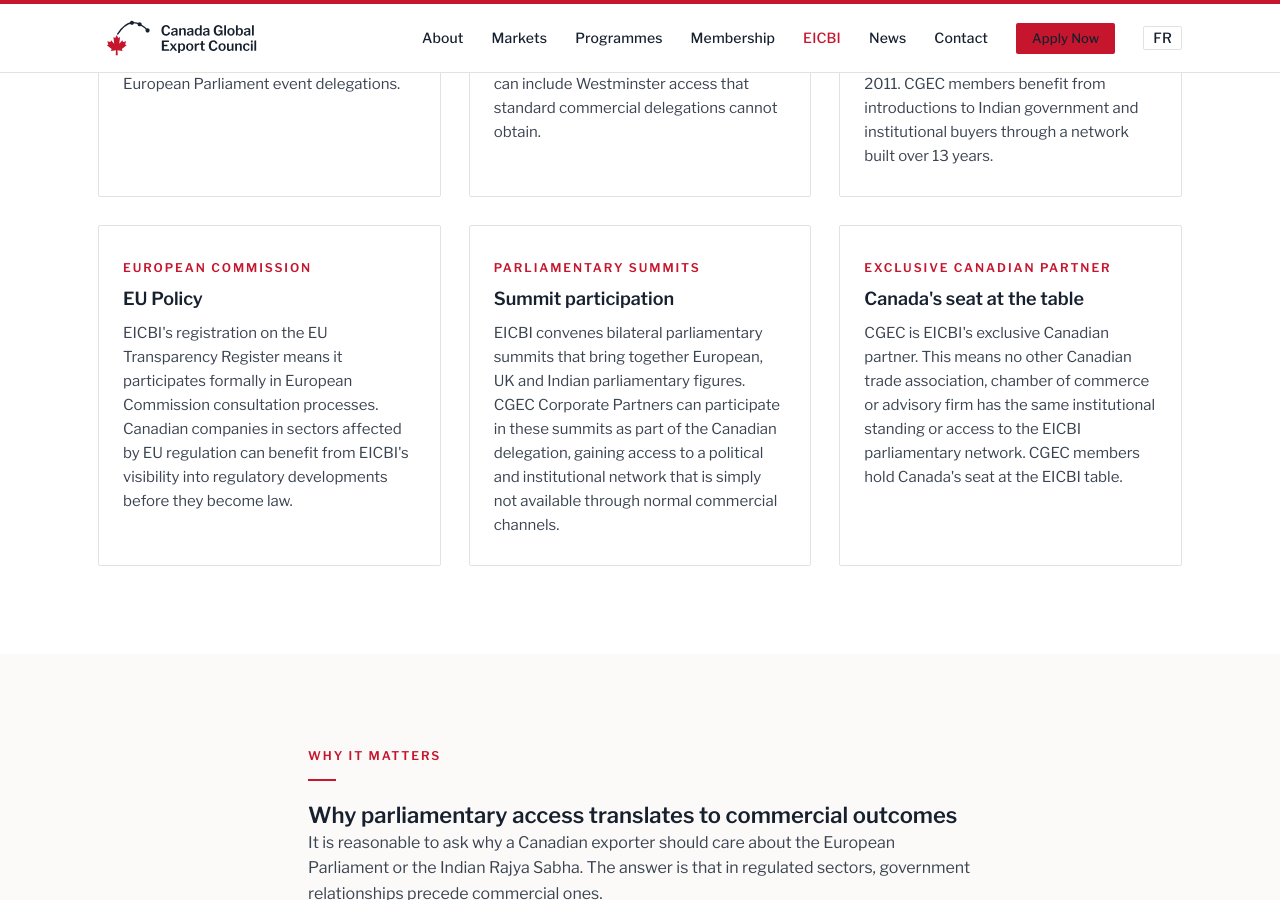
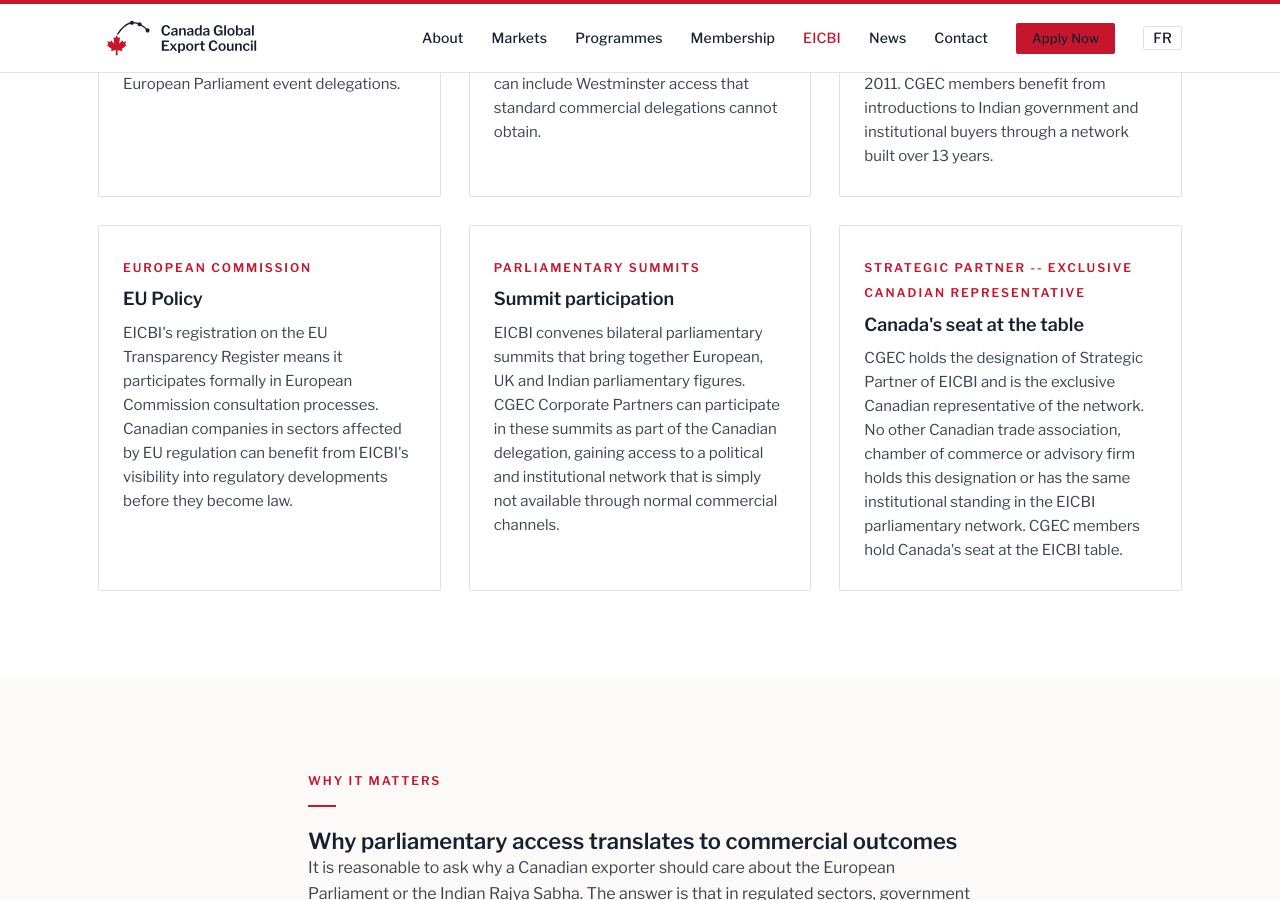
Before and after one commit to the-blitz-krieg/cgec-canada.github.io, a Jekyll site: the page eicbi.html, which Jekyll copies as it is, in a window 1280 px wide and 900 px high, scrolled down 1588 px. Built offline with Jekyll 4.4.1, drawn with Linux system fonts in a browser that asks for light colours; some of the changed text lies outside the part shown.

Commit message:
content: add Strategic Partner designation to all EICBI content
CGEC holds the formal title of Strategic Partner of EICBI (Europe India
Centre for Business and Industry) and is the exclusive Canadian
representative of the network.

Changes across eicbi.html, index.html and about.html:
- Page title: "EICBI Partnership" -> "EICBI Strategic Partner"
- Meta descriptions updated to lead with Strategic Partner designation
- Hero label: "Exclusive Canadian Partner" -> "Strategic Partner &
  Exclusive Canadian Representative"
- Hero lead paragraph now states the Strategic Partner relationship
  explicitly before describing EICBI credentials
- Partner band card heading: "Canada's seat at the table" copy updated
  to name the formal Strategic Partner designation
- index.html partner band label and paragraph updated to lead with
  Strategic Partner
- about.html: both EICBI card and About section text updated; stat
  label updated
- Schema.org description on eicbi.html updated

EICBI credentials preserved throughout:
- European Parliament-accredited since 2011
- EU Transparency Register No. 423661050520-44
- Exclusive Canadian representative status

Co-Authored-By: Claude Sonnet 4.6 <noreply@anthropic.com>
Claude-Session: https://claude.ai/code/session_014dctQ4xZRjnevaeVQPPA3q

```diff
--- a/eicbi.html
+++ b/eicbi.html
@@ -3,8 +3,8 @@
 <head>
 <meta charset="UTF-8">
 <meta name="viewport" content="width=device-width, initial-scale=1.0">
-<title>EICBI Partnership | Canada Global Export Council</title>
-<meta name="description" content="CGEC is the exclusive Canadian partner of the Europe India Centre for Business and Industry, a European Parliament-accredited geopolitical forum founded in 2011. EU Transparency Register No. 423661050520-44.">
+<title>EICBI Strategic Partner | Canada Global Export Council</title>
+<meta name="description" content="CGEC is the Strategic Partner and exclusive Canadian representative of the Europe India Centre for Business and Industry, European Parliament-accredited since 2011. EU Transparency Register No. 423661050520-44.">
 <link rel="canonical" href="https://cgec.ca/eicbi.html">
 <link rel="icon" href="/favicon.ico" sizes="48x48">
 <link rel="icon" href="/favicon.svg" type="image/svg+xml">
@@ -26,7 +26,7 @@
   "@type": "WebPage",
   "name": "EICBI Partnership",
   "url": "https://cgec.ca/eicbi.html",
-  "description": "CGEC's exclusive partnership with the Europe India Centre for Business and Industry, EU Transparency Register No. 423661050520-44",
+  "description": "CGEC is the Strategic Partner and exclusive Canadian representative of the Europe India Centre for Business and Industry. EU Transparency Register No. 423661050520-44",
   "isPartOf": { "@type": "WebSite", "url": "https://cgec.ca" }
 }
 </script>
@@ -70,9 +70,9 @@ height="0" width="0" style="display:none;visibility:hidden"></iframe></noscript>
       <a href="/" style="color:rgba(255,255,255,0.6);">Home</a><span aria-hidden="true" style="color:rgba(255,255,255,0.4);">/</span>
       <span aria-current="page" style="color:var(--white);">EICBI</span>
     </nav>
-    <span class="label" style="color:var(--blush);">Exclusive Canadian Partner</span>
+    <span class="label" style="color:var(--blush);">Strategic Partner &amp; Exclusive Canadian Representative</span>
     <h1 style="color:var(--white);">Europe India Centre for Business and Industry</h1>
-    <p class="lead" style="color:rgba(255,255,255,0.8);">A European Commission registered geopolitical forum, accredited by the European Parliament and convening parliamentary summits in Brussels, London and India since 2011.</p>
+    <p class="lead" style="color:rgba(255,255,255,0.8);">CGEC is the Strategic Partner and exclusive Canadian representative of EICBI -- a European Parliament-accredited geopolitical forum convening parliamentary summits in Brussels, London and India since 2011.</p>
     <p style="color:rgba(255,255,255,0.5);font-size:13px;letter-spacing:0.04em;font-weight:600;margin-top:24px;">EU TRANSPARENCY REGISTER NO. 423661050520-44</p>
   </div>
 </div>
@@ -145,9 +145,9 @@ height="0" width="0" style="display:none;visibility:hidden"></iframe></noscript>
         <p>EICBI convenes bilateral parliamentary summits that bring together European, UK and Indian parliamentary figures. CGEC Corporate Partners can participate in these summits as part of the Canadian delegation, gaining access to a political and institutional network that is simply not available through normal commercial channels.</p>
       </div>
       <div class="card">
-        <span class="label">Exclusive Canadian partner</span>
+        <span class="label">Strategic Partner -- Exclusive Canadian Representative</span>
         <h3 class="mt-8">Canada's seat at the table</h3>
-        <p>CGEC is EICBI's exclusive Canadian partner. This means no other Canadian trade association, chamber of commerce or advisory firm has the same institutional standing or access to the EICBI parliamentary network. CGEC members hold Canada's seat at the EICBI table.</p>
+        <p>CGEC holds the designation of Strategic Partner of EICBI and is the exclusive Canadian representative of the network. No other Canadian trade association, chamber of commerce or advisory firm holds this designation or has the same institutional standing in the EICBI parliamentary network. CGEC members hold Canada's seat at the EICBI table.</p>
       </div>
     </div>
   </div>
--- a/index.html
+++ b/index.html
@@ -233,9 +233,9 @@ height="0" width="0" style="display:none;visibility:hidden"></iframe></noscript>
   <div class="wrap">
     <div class="partner-band-inner">
       <div class="partner-band-text">
-        <span class="label" style="color:var(--blush);display:block;margin-bottom:10px;">Exclusive Canadian Partner</span>
+        <span class="label" style="color:var(--blush);display:block;margin-bottom:10px;">Strategic Partner &amp; Exclusive Canadian Representative</span>
         <h3>Europe India Centre for Business and Industry</h3>
-        <p>CGEC is the exclusive Canadian partner of EICBI, a European Commission registered geopolitical forum accredited by the European Parliament and convening parliamentary summits in Brussels and London since 2011.</p>
+        <p>CGEC is the Strategic Partner and exclusive Canadian representative of EICBI -- a European Parliament-accredited geopolitical forum registered on the EU Transparency Register and convening parliamentary summits in Brussels, London and India since 2011.</p>
         <span class="partner-register">EU Transparency Register No. 423661050520-44</span>
       </div>
       <div style="flex-shrink:0;">
```
Also changed, not shown: about.html (+5 -6 lines).
